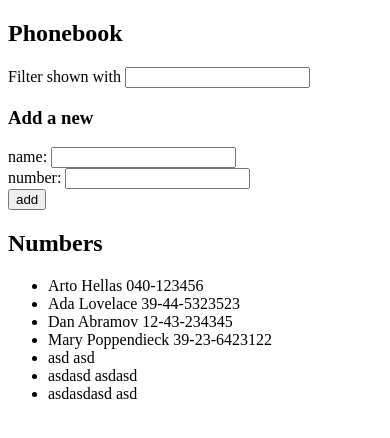
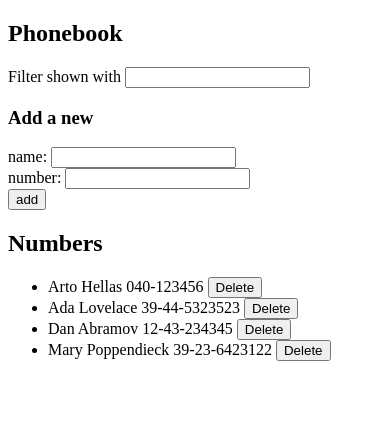
Before and after one commit to Agerbav/fullstackopen-submission, a React (Vite) app in the folder part2/phonebook/: page / in a window 390 px wide. Shown: the top 438 px of the page. Built offline with nearby package versions, Linux system fonts and the light colour scheme; data requests are answered from the project's data file.

Commit message:
2.14: The Phonebook step 9

```diff
--- a/part2/phonebook/db.json
+++ b/part2/phonebook/db.json
@@ -1,5 +1,5 @@
 {
-  "persons": [
+  "persons":[
     {
       "name": "Arto Hellas",
       "number": "040-123456",
@@ -19,21 +19,6 @@
       "name": "Mary Poppendieck",
       "number": "39-23-6423122",
       "id": "4"
-    },
-    {
-      "id": "5",
-      "name": "asd",
-      "number": "asd"
-    },
-    {
-      "id": "6",
-      "name": "asdasd",
-      "number": "asdasd"
-    },
-    {
-      "id": "7",
-      "name": "asdasdasd",
-      "number": "asd"
     }
   ]
 }
--- a/part2/phonebook/src/App.jsx
+++ b/part2/phonebook/src/App.jsx
@@ -23,9 +23,9 @@ const PersonForm = ({newName, handleNameChange, newNumber, handleNumberChange, a
       </form>
   )
 }
-const Person = ({person}) => {
+const Person = ({person, handleDelete}) => {
   return (
-    <li>{person.name} {person.number}</li>
+    <li>{person.name} {person.number} <button onClick={() => handleDelete(person)}>Delete</button></li>
   )
 }
 
@@ -75,6 +75,17 @@ const App = () => {
         })
     }
   }
+  const handleDelete = person => {
+    const deletedPersonId = person.id
+    if(confirm(`Delete ${person.name}?`)){
+      personServices
+        .remove(deletedPersonId)
+        .then(() => {
+          setPersons(persons.filter(newPerson => deletedPersonId !== newPerson.id))
+        })
+    }
+  }
+
   const personsToShow = persons.filter(person => person.name.toLowerCase().includes(filter.toLowerCase()))
 
   return (
@@ -86,7 +97,7 @@ const App = () => {
       <h2>Numbers</h2>
       <ul>
         {personsToShow.map(person =>
-          <Person key={person.name} person={person} />
+          <Person key={person.name} person={person} handleDelete={handleDelete} />
         )}
       </ul>
     </div>
--- a/part2/phonebook/src/services/persons.js
+++ b/part2/phonebook/src/services/persons.js
@@ -10,6 +10,10 @@ const create = (newObject) => {
   const request = axios.post(baseUrl, newObject)
   return request.then(response => response.data)
 }
+const remove = (id) => {
+  const url = `${baseUrl}/${id}`
+  const request = axios.delete(url)
+  return request.then(response => response.data)
+}
 
-
-export default { getAll, create }
+export default { getAll, create, remove }
```
